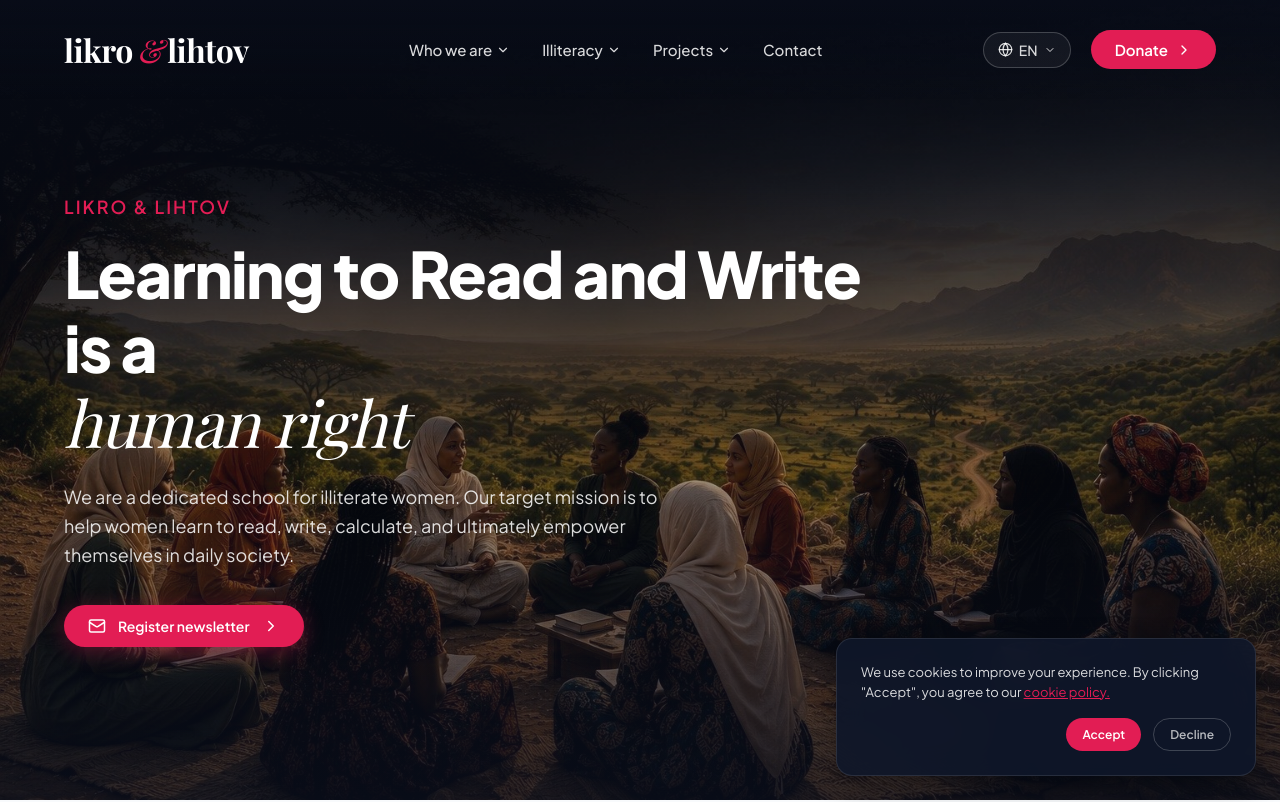
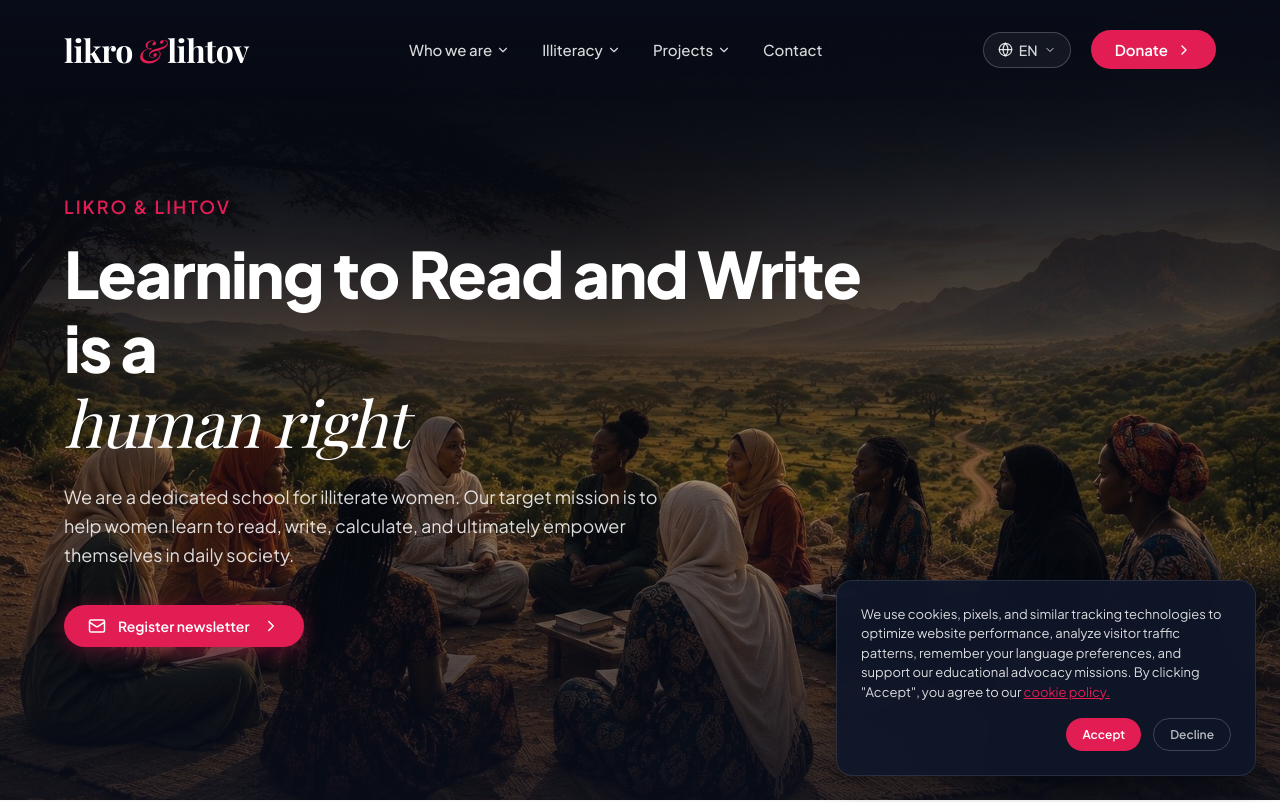
Before and after one commit to fikirayele/new-L, a React (Vite) app: page / in a window 1280 px wide. Shown: the top 802 px of the page. Built offline with nearby package versions, Linux system fonts and the light colour scheme; a web font is replaced by a local one.

Commit message:
Extend cookie consent message to be longer and more comprehensive

```diff
--- a/src/translations.ts
+++ b/src/translations.ts
@@ -197,7 +197,7 @@ export const translations: Record<string, TranslationSet> = {
     newsSubmit: 'Subscribe Now',
     newsSuccess: 'Congratulations, {name}! You have subscribed to the Likro & Lihtov monthly updates.',
 
-    cookieText: 'We use cookies to improve your experience. By clicking "Accept", you agree to our',
+    cookieText: 'We use cookies, pixels, and similar tracking technologies to optimize website performance, analyze visitor traffic patterns, remember your language preferences, and support our educational advocacy missions. By clicking "Accept", you agree to our',
     cookieAccept: 'Accept',
     cookieDecline: 'Decline',
 
@@ -293,7 +293,7 @@ export const translations: Record<string, TranslationSet> = {
     newsSubmit: 'S’abonner Maintenant',
     newsSuccess: 'Félicitations, {name}! Vous êtes maintenant abonné aux mises à jour de Likro & Lihtov.',
 
-    cookieText: 'Nous utilisons des cookies pour améliorer votre expérience. En cliquant sur "Accepter", vous acceptez notre',
+    cookieText: 'Nous utilisons des cookies, des pixels et des technologies de suivi similaires pour optimiser les performances du site, analyser la fréquentation, mémoriser vos préférences linguistiques et soutenir nos missions d\'alphabétisation. En cliquant sur « Accepter », vous consentez à l\'utilisation de ces cookies conformément à notre',
     cookieAccept: 'Accepter',
     cookieDecline: 'Décliner',
 
@@ -389,7 +389,7 @@ export const translations: Record<string, TranslationSet> = {
     newsSubmit: 'Suscribirse Ahora',
     newsSuccess: '¡Felicitaciones, {name}! Se ha suscrito exitosamente a las actualizaciones mensuales de Likro & Lihtov.',
 
-    cookieText: 'Utilizamos cookies para mejorar su experiencia. Al hacer clic en "Aceptar", acepta nuestra',
+    cookieText: 'Utilizamos cookies, píxeles y tecnologías de seguimiento similares para optimizar el rendimiento del sitio web, analizar el tráfico de visitantes, recordar sus preferencias de idioma y apoyar nuestras misiones educativas. Al hacer clic en "Aceptar", acepta el uso de estas cookies en su dispositivo de conformidad con nuestra',
     cookieAccept: 'Aceptar',
     cookieDecline: 'Declinar',
 
```
